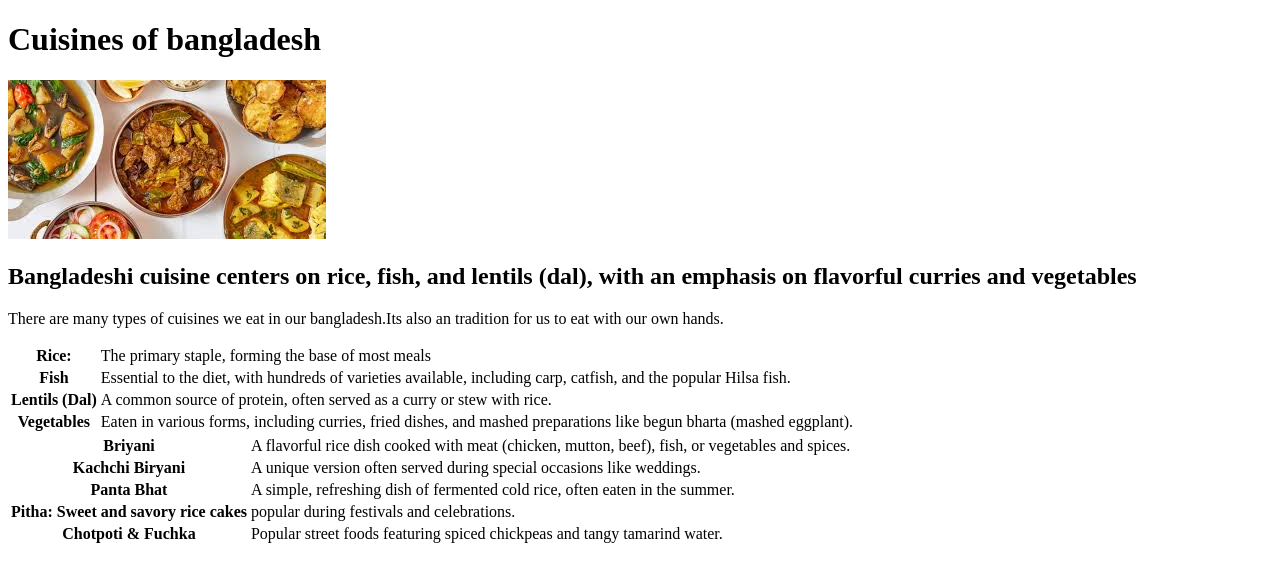
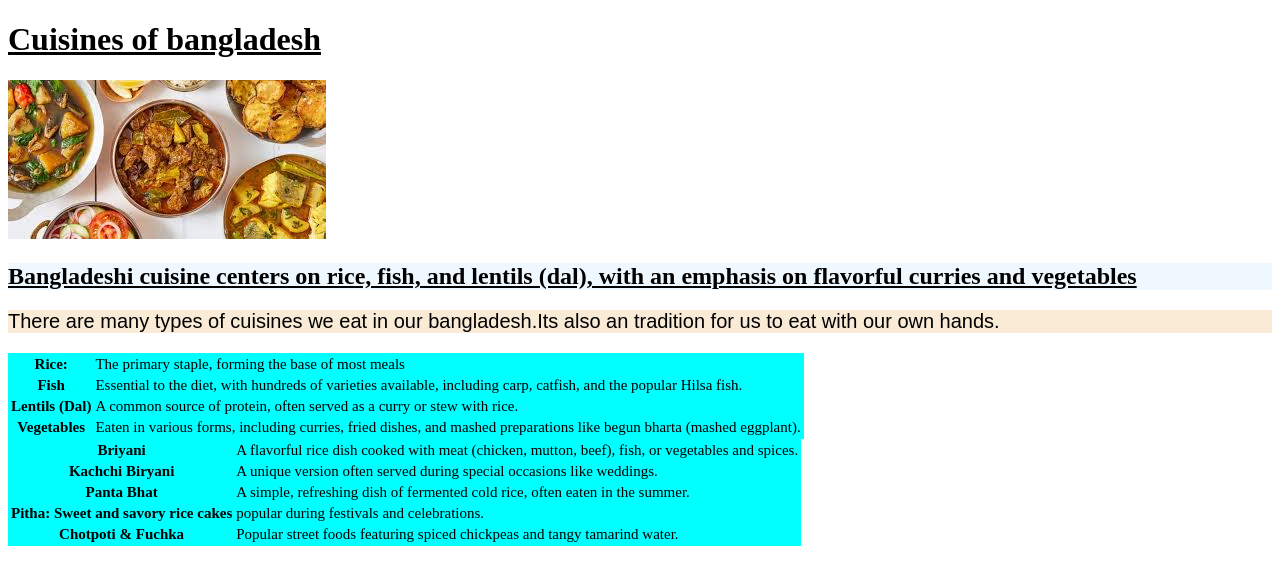
Before and after one commit to Cartooncatcode345/Web-development, a plain HTML site: page cuisines.html in a window 1280 px wide. Drawn offline with Linux system fonts and the light colour scheme.

Commit message:
Cuisines-part1

```diff
--- a/cuisines.html
+++ b/cuisines.html
@@ -4,10 +4,31 @@
 <head>
     <meta charset="UTF-8">
     <meta name="viewport" content="width=device-width, initial-scale=1.0">
-    <title>Document</title>
+    <title>Cuisines</title>
+    <style>
+        h1 {
+            text-decoration:underline ;
+        }
+        h2 {
+            text-decoration: underline;
+            background-color: aliceblue;
+        }
+        p {
+            font-family: Arial, Helvetica, sans-serif;
+            background-color: antiquewhite;
+            font-size: 20px;
+        }
+        table,
+        tr,
+        td {
+            background-color: aqua;
+            font-size: 15px;
+        }
+    </style>
+
 </head>
 <!-- our tradition -->
-<H1>Cuisines of bangladesh</H1>
+    <H1 >Cuisines of bangladesh</H1>
 <img src="Rice.jpeg" alt="Cuisines">
 
 <body>
```
